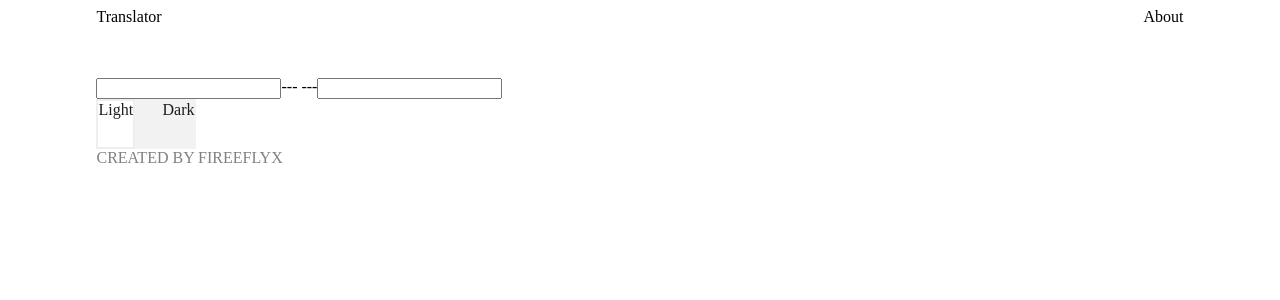
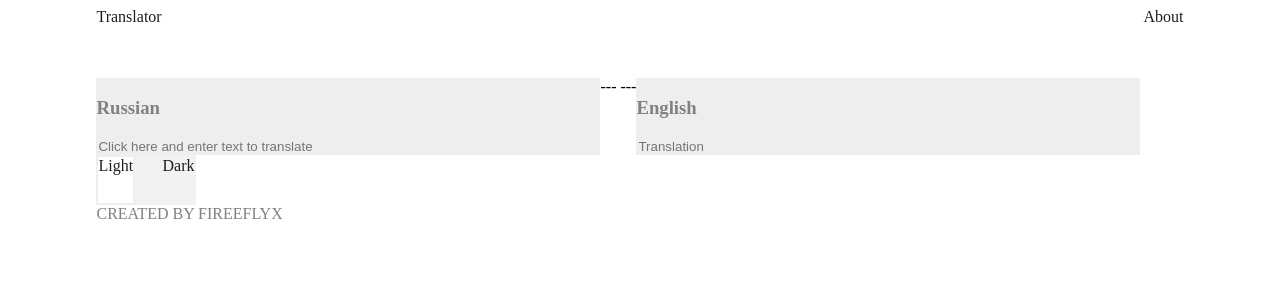
Before and after one commit to pdubrovskiy/translator, a React (Create React App) app in the folder translator/: page / in a window 1280 px wide. Shown: the top 300 px of the page. Built offline with nearby package versions, Linux system fonts and the light colour scheme.

Commit message:
feat: add css variables to activate theme switcher Sun, 28 May 2023 16:12

```diff
--- a/translator/src/components/Header/Header.jsx
+++ b/translator/src/components/Header/Header.jsx
@@ -3,8 +3,8 @@ import classes from "./Header.module.css";
 const Header = (props) => {
     return(
         <header>
-        <div>Translator</div>
-        <div>About</div>
+        <div className={classes.logo}>Translator</div>
+        <a href="https://github.com/fireeflyx/translator/blob/main/README.md" className={classes.about_link}>About</a>
         </header>
     )
 }
--- a/translator/src/components/Header/Header.module.css
+++ b/translator/src/components/Header/Header.module.css
@@ -3,3 +3,14 @@ header{
     display: flex;
     justify-content: space-between;
 }
+
+.logo{
+    color: var(--logo-font-color);
+    transition: var(--change-theme-duration);
+}
+
+.about_link{
+    color: var(--logo-font-color);
+    text-decoration: none;
+    transition: var(--change-theme-duration);
+}
--- a/translator/src/components/InputFields/InputField/InputField.jsx
+++ b/translator/src/components/InputFields/InputField/InputField.jsx
@@ -2,8 +2,10 @@ import classes from "./InputField.module.css";
 
 
 const InputField = (props) => {
+
     return(
-        <input type="text" onChange={props.onChange} value={props.value}></input>
+        <input type="text" onChange={props.onChange} value={props.value} disabled={props.disabled}
+               placeholder={props.placeholder}></input>
     );
 }
 
--- a/translator/src/components/InputFields/InputField/InputField.module.css
+++ b/translator/src/components/InputFields/InputField/InputField.module.css
@@ -0,0 +1,8 @@
+input{
+    width: 500px;
+    outline: none;
+    background-color: var(--translation-fields-background);
+    border: 0;
+    color: var(--color-text-main);
+    transition: color var(--change-theme-duration);
+}
--- a/translator/src/components/InputFields/InputFields.jsx
+++ b/translator/src/components/InputFields/InputFields.jsx
@@ -14,13 +14,19 @@ const InputFields = (props) => {
 
     return (
         <div className={classes.wrapper}>
-            <InputField onChange={changeInput} value={props.inputText}
-                        placeholder="Click here and enter text to translate " disabled={false}/>
+            <div className={classes.container}>
+            <h3 className={classes.language_header}>Russian</h3>
+                <InputField onChange={changeInput} value={props.inputText}
+                    placeholder="Click here and enter text to translate " disabled={false} />
+            </div>
             <div>
                 ---
                 ---
             </div>
-            <InputField value={props.outputText} placeholder="Translation"  disabled={true}/>
+            <div className={classes.container}>
+            <h3 className={classes.language_header}>English</h3>
+            <InputField value={props.outputText} placeholder="Translation" disabled={true} />
+            </div>
         </div>
     );
 }
--- a/translator/src/components/InputFields/InputFields.module.css
+++ b/translator/src/components/InputFields/InputFields.module.css
@@ -1,3 +1,11 @@
 .wrapper{
     display: flex;
 }
+
+.container{
+    background: var(--translation-fields-background);
+}
+
+.language_header{
+    color: var(--language-header-font-color);
+}
```
